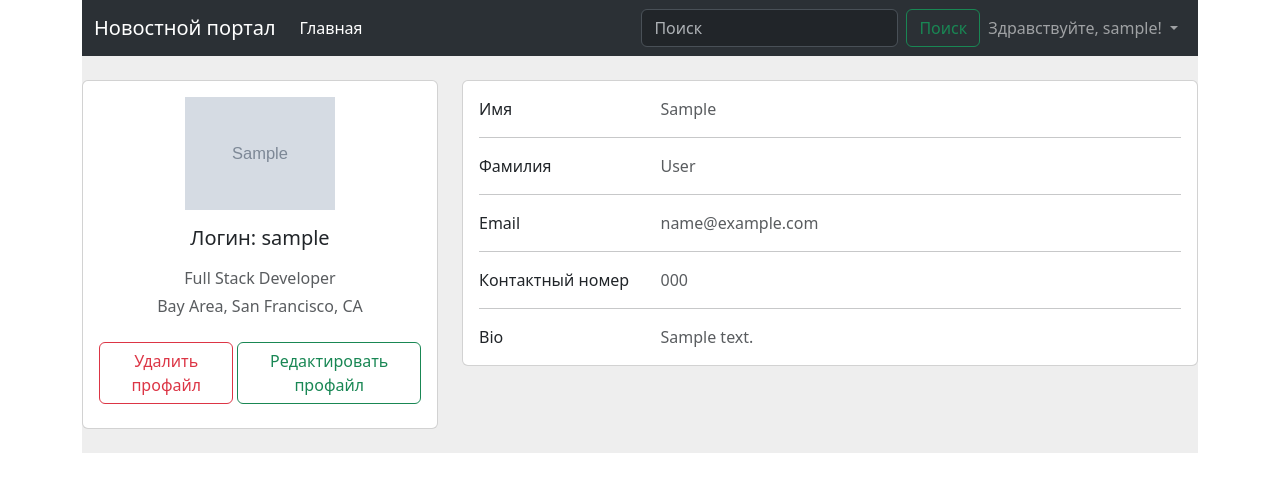
After one commit to PsYcHo-DiSs/news_portal, a Flask app: page /profile/1 in a window 1280 px wide. The commit adds this page. Shown: the top 492 px of the page. Run offline with Flask 3, Linux system fonts and the light colour scheme; a user stored in the database is signed in; tables that the repository leaves empty hold one stand-in row (values such as "Sample post"); grey boxes marked "Sample" are stand-in pictures.

Commit message:
- added user_profile page functionality for getting info, - added UpdateUserProfile forms for editing of exist user profiles, - made view functions of delete_user, update_user, user_profile, - checking of if real curent_user tries to edit or delete only his own profile, plus confirm button to delete, - added 403 errorhandler, - more only login_required options for operations and curent_user cheking for auth

```diff
--- a/news/templates/base.html
+++ b/news/templates/base.html
@@ -50,7 +50,7 @@
                             </a>
                             <ul class="dropdown-menu">
                                 <li><a class="dropdown-item" href="#">Админка</a></li>
-                                <li><a class="dropdown-item" href="#">Моя страничка</a></li>
+                                <li><a class="dropdown-item" href="{{ url_for('user_profile', id=current_user.id) }}">Моя страничка</a></li>
                                 <li><a class="dropdown-item" href="{{ url_for('create_post') }}">Добавить статью</a>
                                 </li>
                                 <li>
--- /dev/null
+++ b/news/templates/news/user_profile.html
@@ -0,0 +1,97 @@
+{% extends 'base.html' %}
+
+{% block title %}
+Профиль пользователя {{ user.username }}
+{% endblock title %}
+
+{% block body %}
+<section style="background-color: #eee;">
+    <br>
+    <div class="row">
+        <div class="col-lg-4">
+            <div class="card mb-4">
+                <div class="card-body text-center">
+                    {% if user.photo %}
+                    <img src="{{ url_for('static', filename='images/' + user.photo) }}" alt="avatar"
+                         class="img-fluid" style="width: 150px;">
+                    {% else %}
+                    <img src="https://mdbcdn.b-cdn.net/img/Photos/new-templates/bootstrap-chat/ava3.webp" alt="avatar"
+                         class="img-fluid" style="width: 150px;">
+                    {% endif %}
+                    <h5 class="my-3">Логин: {{user.username}}</h5>
+                    <p class="text-muted mb-1">Full Stack Developer</p>
+                    <p class="text-muted mb-4">Bay Area, San Francisco, CA</p>
+                    <div class="d-flex justify-content-center mb-2">
+                        {% if current_user.id == user.id %}
+                        <form action="{{ url_for('delete_user', id=user.id) }}" method="post" style="display:inline;">
+                            <button type="submit" class="btn btn-outline-danger"
+                                onclick="return confirm('Вы уверены, что хотите удалить свой профайл?');">
+                                Удалить профайл
+                            </button>
+                        </form>
+<!--                        <a href="{{ url_for('delete_user', id=user.id) }}" class="btn btn-outline-danger ms-1">Удалить профайл</a>-->
+                        <a href="{{ url_for('update_user', id=user.id) }}" class="btn btn-outline-success ms-1"> Редактировать профайл</a>
+                        {% endif %}
+                    </div>
+                </div>
+            </div>
+
+        </div>
+        <div class="col-lg-8">
+            <div class="card mb-4">
+                <div class="card-body">
+                    <div class="row">
+                        <div class="col-sm-3">
+                            <p class="mb-0">Имя</p>
+                        </div>
+                        <div class="col-sm-9">
+                            <p class="text-muted mb-0">{{ user.first_name }}</p>
+                        </div>
+                    </div>
+                    <hr>
+                    <div class="row">
+                        <div class="col-sm-3">
+                            <p class="mb-0">Фамилия</p>
+                        </div>
+                        <div class="col-sm-9">
+                            <p class="text-muted mb-0">{{ user.last_name }}</p>
+                        </div>
+                    </div>
+                    <hr>
+                    <div class="row">
+                        <div class="col-sm-3">
+                            <p class="mb-0">Email</p>
+                        </div>
+                        <div class="col-sm-9">
+                            {% if current_user.id == user.id %}
+                                <p class="text-muted mb-0">{{ user.email }}</p>
+                            {% else %}
+                                <p class="text-muted mb-0">Информация скрыта</p>
+                            {% endif %}
+                        </div>
+                    </div>
+                    <hr>
+                    <div class="row">
+                        <div class="col-sm-3">
+                            <p class="mb-0">Контактный номер</p>
+                        </div>
+                        <div class="col-sm-9">
+                            <p class="text-muted mb-0">{{ user.phone }}</p>
+                        </div>
+                    </div>
+                    <hr>
+                    <div class="row">
+                        <div class="col-sm-3">
+                            <p class="mb-0">Bio</p>
+                        </div>
+                        <div class="col-sm-9">
+                            <p class="text-muted mb-0">{{ user.bio }}</p>
+                        </div>
+                    </div>
+                </div>
+            </div>
+
+        </div>
+    </div>
+</section>
+{% endblock body %}
--- a/news/views.py
+++ b/news/views.py
@@ -1,17 +1,18 @@
 import os
 import uuid as uuid
+
 from werkzeug.utils import secure_filename
 from werkzeug.security import generate_password_hash
 from werkzeug.security import check_password_hash
 
 from flask import render_template, request, abort, redirect, url_for, flash
 from sqlalchemy.exc import IntegrityError
-from flask_login import LoginManager, login_user, logout_user, login_required
+from flask_login import LoginManager, login_user, logout_user, login_required, current_user
 
 from news import db, app
 from news.forms import PostForm
 from news.models import Post, Category
-from news.forms import Registration
+from news.forms import Registration, UpdateUserProfile
 from news.models import Users
 from news.forms import UserLogin
 
@@ -71,6 +72,73 @@ def user_registration():
             flash("Пользователь с такими данными существует!", "error")
 
     return render_template('news/user_registration.html', form=form)
+
+
+@app.route('/profile/<int:id>')
+@login_required
+def user_profile(id: int):
+    """Профайл пользователя"""
+    user = db.session.get(Users, id)
+    if not user:
+        flash("Пользователя с таким id не существует", "error")
+        return redirect(url_for('index'))
+    return render_template('news/user_profile.html', user=user)
+
+
+@app.route('/profile/<int:id>/delete', methods=['POST'])
+@login_required
+def delete_user(id: int):
+    """Удаление пользователя"""
+    user_to_delete = db.session.get(Users, id)
+    if not user_to_delete:
+        flash("Пользователь не найден или уже удалён", "error")
+        abort(404)
+    if current_user.id != user_to_delete.id:
+        flash("Вы не имеете таких полномочий", "error")
+        abort(403)
+    db.session.delete(user_to_delete)
+    db.session.commit()
+    flash(f"Профайл {user_to_delete.username} успешно удалён!", 'success')
+
+    return redirect(url_for('index'))
+
+
+@app.route('/profile/<int:id>/update', methods=['POST', 'GET'])
+@login_required
+def update_user(id: int):
+    """Логика для редактирования пользователя"""
+    user = db.session.get(Users, id)
+    form = UpdateUserProfile(obj=user)
+    if current_user.id != user.id:
+        flash("Вы не имеете таких полномочий", "error")
+        abort(403)
+    if request.method == 'POST':
+        user.username = form.username.data
+        user.first_name = form.first_name.data
+        user.last_name = form.last_name.data
+        user.phone = form.phone.data
+        user.email = form.email.data
+        user.bio = form.bio.data
+
+        avatar_file = form.photo.data
+        if avatar_file:
+            avatar_name = secure_filename(avatar_file.filename)
+            avatar_name = str(uuid.uuid4()) + '_' + avatar_name
+            avatar_path = os.path.join(app.config['UPLOAD_FOLDER'], avatar_name)
+
+            avatar_file.save(avatar_path)
+            user.photo = avatar_name
+
+        try:
+            db.session.add(user)
+            db.session.commit()
+            flash("Информация о пользователе успешно отредактирована!", "success")
+            return redirect(url_for('user_profile', id=user.id))
+        except IntegrityError:
+            db.session.rollback()
+            flash("Пользователь с такими данными существует!", "error")
+
+    return render_template('news/edit_user_profile.html', form=form, id=id)
 
 
 @app.route('/')
@@ -134,6 +202,11 @@ def search_result():
 @app.errorhandler(404)
 def page404(e):
     return render_template('news/404.html'), 404
+
+
+@app.errorhandler(403)
+def page403(e):
+    return render_template('news/403.html'), 403
 
 
 @app.route('/post/create', methods=['POST', 'GET'])
```
Also changed, not shown: news/forms.py (+11 -0 lines), news/templates/news/403.html (added, +14 -0 lines), news/templates/news/edit_user_profile.html (added, +34 -0 lines), news/static/images/e7348f9b-9095-41d5-900a-7b22d715bb7f_419859503_copy.jpg (added).
